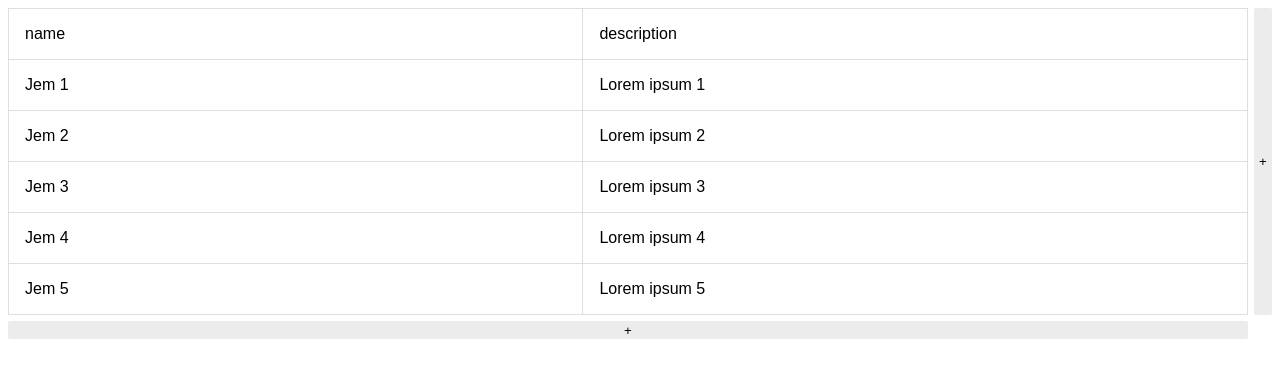
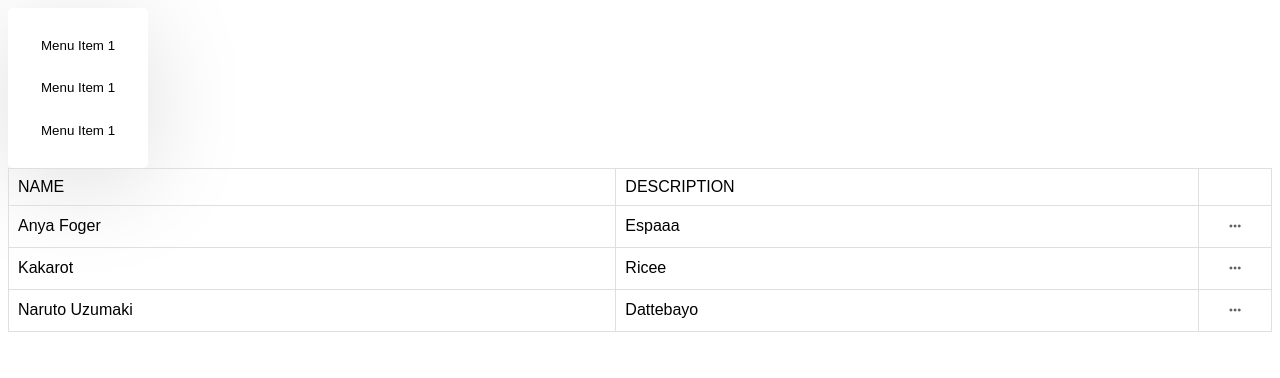
Before and after one commit to joannapuno/data-table, a React (Vite) app: page / in a window 1280 px wide. Shown: the top 378 px of the page. Built offline with nearby package versions, Linux system fonts and the light colour scheme.

Commit message:
new table

```diff
--- a/index.html
+++ b/index.html
@@ -5,6 +5,10 @@
     <link rel="icon" type="image/svg+xml" href="/vite.svg" />
     <meta name="viewport" content="width=device-width, initial-scale=1.0" />
     <title>Sweet Duckling</title>
+    <script
+      src="https://kit.fontawesome.com/ea96fd9287.js"
+      crossorigin="anonymous"
+    ></script>
   </head>
   <body>
     <div id="root"></div>
--- a/src/App.tsx
+++ b/src/App.tsx
@@ -1,64 +1,26 @@
-import { useState } from 'react'
-// import reactLogo from './assets/react.svg'
-import SmartTable from './components/SmartTable/SmartTable'
+import Table from "./components/Table";
 import './styles/app.scss'
 
-interface LooseObject {
-  [key: string]: any
-}
-
-const defRows: LooseObject[] = [
+type Row = { [key: string]: string | number };
+const dummyData: Row[] = [
   {
-    name: 'Jem 1',
-    description: 'Lorem ipsum 1',
+    name: "Anya Foger",
+    description: "Espaaa"
   },
   {
-    name: 'Jem 2',
-    description: 'Lorem ipsum 2'
+    name: "Kakarot",
+    description: "Ricee"
   },
   {
-    name: 'Jem 3',
-    description: 'Lorem ipsum 3',
-  },
-  {
-    name: 'Jem 4',
-    description: 'Lorem ipsum 4',
-  },
-  {
-    name: 'Jem 5',
-    description: 'Lorem ipsum 5',
-  },
-]
-const columnKeys:string[] = Object.keys(Object.assign({}, ...defRows));
+    name: "Naruto Uzumaki",
+    description: "Dattebayo"
+  }
+];
 
-const defColumns: LooseObject[] = columnKeys.map(key => {
-  return {
-    field: key,
-    headerName: key
-  }
-})
-
-function App() {
-  const [rows, setRows] = useState(defRows)
-  const [columns, setColumns] = useState(defColumns)
-
-  function handleAddRow(){
-    console.log('row!')
-  }
-
-  function handleAddColumn(){
-    setRows([])
-  }
-
+export default function App() {
   return (
     <div className="App">
-      <SmartTable
-        columns={columns}
-        rows={rows}
-        addColumn={handleAddColumn}
-        addRow={handleAddRow} />
+      <Table dataSet={dummyData} />
     </div>
-  )
+  );
 }
-
-export default App
--- /dev/null
+++ b/src/components/Menu.tsx
@@ -0,0 +1,11 @@
+import '../styles/components/_menu.scss'
+
+export default function Menu() {
+    return (
+        <div className="sd-menu" role="menu">
+            <button className="sd-menu-item">Menu Item 1</button>
+            <button className="sd-menu-item">Menu Item 1</button>
+            <button className="sd-menu-item">Menu Item 1</button>
+        </div>
+    )
+}
--- a/src/components/SmartTable/SmartTable.tsx
+++ /dev/null
@@ -1,67 +0,0 @@
-import { MouseEventHandler } from 'react';
-import '../../styles/components/smart-table.scss';
-
-interface StringMap { [key: string]: string | number }
-
-type Props = {
-  columns?: StringMap[],
-  rows?: StringMap[],
-  addColumn: MouseEventHandler,
-  addRow: MouseEventHandler
-}
-
-function SmartTable(props: Props) {
-  const getRowKeys = (row: StringMap):string[] => {
-    return Object.keys(row)
-  }
-
-  const headers = props.columns?.map((col, index) => {
-    return (
-      <th key={index}>
-        <div className="sd-table-header">
-          {col.headerName}
-        </div>
-      </th>
-    )
-  })
-
-  const rowCells = (row: StringMap) => {
-    return getRowKeys(row).map((field, index) => {
-      return (
-        <td key={index}>
-          <div className="sd-table-cell">{row[field]}</div>
-        </td>
-      )
-    })
-  }
-
-  const columnTrs = props.rows?.map((row, index) => {
-    return (
-      <tr key={index}>
-        {rowCells(row)}
-      </tr>
-    )
-  })
-
-
-
-  return (
-    <div className="sd-table">
-      <table>
-        <thead>
-          <tr>
-            {headers}
-          </tr>
-        </thead>
-        <tbody>
-          {columnTrs}
-        </tbody>
-      </table>
-
-      <button className="sd-table__add-column" onClick={props.addColumn}>+</button>
-      <button className="sd-table__add-row" onClick={props.addRow}>+</button>
-    </div>
-  )
-}
-
-export default SmartTable
--- /dev/null
+++ b/src/components/Table.tsx
@@ -0,0 +1,77 @@
+import { useState } from "react";
+import Menu from "./Menu"
+import "../styles/components/table.scss";
+
+type Column = {
+  field: string;
+  headerName: string;
+};
+
+type Row = { [key: string]: string | number };
+
+interface Props {
+  dataSet: Row[];
+}
+
+export default function Table(props: Props) {
+  const [colKeys] = useState(() =>
+    Object.keys(Object.assign({}, ...props.dataSet))
+  );
+
+  const [rows] = useState(props.dataSet);
+
+  const columns: Column[] = colKeys.map((colKey) => {
+    return {
+      field: colKey,
+      headerName: colKey.toUpperCase() //TODO:
+    };
+  });
+
+  const headerEls = columns.map((header, colIndex) => {
+    return (
+      <th key={`${header}__${colIndex}`}>
+        <div className="sd-table--header">{header.headerName}</div>
+      </th>
+    );
+  });
+
+  const rowEls = rows.map((row, rowIndex) => {
+    return (
+      <tr key={`sd-table-row sd-table-row--${rowIndex}`}>
+        {columns.map((col, colIndex) => {
+          return (
+            <td key={colIndex}>
+              <div className="sd-table--cell">{row[col.field]}</div>
+            </td>
+          );
+        })}
+
+        {/* MENU */}
+        <td className="sd-table--menu">
+          <div className="sd-table--cell">
+            <button className="sd-button sd-button--transparent">
+              <span className="sd-icon fa-solid fa-ellipsis-h"></span>
+            </button>
+          </div>
+        </td>
+      </tr>
+    );
+  });
+
+  return (
+    <div className="sd-table">
+      <Menu />
+      <table>
+        <thead>
+          <tr>
+            {headerEls}
+
+            {/* MENU */}
+            <th className="sd-table--menu"></th>
+          </tr>
+        </thead>
+        <tbody>{rowEls}</tbody>
+      </table>
+    </div>
+  );
+}
--- a/src/styles/components/_button.scss
+++ b/src/styles/components/_button.scss
@@ -1,8 +1,26 @@
 @use '../shared/variables' as *;
 
 .sd-button {
+    padding: 0.25rem 0.5rem;
+    border-radius: 5px;
+
     &--neutral {
         background-color: $neutral-100;
         border-color: $neutral-100;
     }
+
+    &--transparent {
+        background-color: transparent;
+        border-color: transparent;
+
+        &:hover {
+            background-color: $neutral-50;
+            border-color: $neutral-50;
+        }
+    }
+
+    .sd-icon {
+        color: $neutral-800;
+        fill: $neutral-800;
+    }
 }
--- /dev/null
+++ b/src/styles/components/_menu.scss
@@ -0,0 +1,19 @@
+@use '../shared/variables' as *;
+
+.sd-menu {
+    background-color: $white;
+    padding: 1rem;
+    display: flex;
+    flex-direction: column;
+    box-shadow: 0px 15px 101px #00000021;
+    max-width: fit-content;
+    border-radius: 5px;
+
+    &-item {
+        padding: 0.8rem 1rem;
+        border-radius: 5px;
+        &:hover {
+            background-color: $neutral-50;
+        }
+    }
+}
--- a/src/styles/components/smart-table.scss
+++ /dev/null
@@ -1,62 +0,0 @@
-
-@use '../shared/variables' as *;
-$buttonDepth: 1.5rem;
-
-.sd-table {
-    display: flex;
-    position: relative;
-
-    table {
-        width: 100%;
-        border-collapse: collapse;
-        margin-right: $buttonDepth;
-        margin-bottom: $buttonDepth;
-
-        td, th {
-            padding: 0;
-            border: 1px solid $neutral-200;
-            text-align: left;
-            font-weight: normal;
-        }
-
-        td {
-            display: table-cell;
-            color: inherit;
-            fill: inherit;
-            min-width: 120px;
-            max-width: 240px;
-            min-height: 32px;
-        }
-    }
-    &-header,
-    &-cell {
-        padding: 1rem;
-    }
-
-    &__add-column {
-        width: 1rem;
-        height: calc(100% - #{$buttonDepth});
-        top: 0;
-        right: 0;
-    }
-    &__add-row {
-        height: 1rem;
-        width: calc(100% - #{$buttonDepth});
-        bottom: 0;
-    }
-    &__add-column,
-    &__add-row {
-        display: flex;
-        align-items: center;
-        justify-content: center;
-        background-color: $neutral-100;
-        padding: 0.5rem;
-        border-radius: 2px;
-        position: absolute;
-    }
-
-    // &__options {
-    //     padding: 1rem;
-    //     background-color: $neutral-50;
-    // }
-}
--- /dev/null
+++ b/src/styles/components/table.scss
@@ -0,0 +1,36 @@
+@use '../shared/variables' as *;
+@use '../components/button' as *;
+
+.sd-table {
+    $parent: &;
+    table {
+      border-collapse: collapse;
+      width: 100%;
+    }
+
+    td, th {
+      border: 1px solid;
+      border-color: $neutral-200;
+      text-align: left;
+
+      &#{$parent}--menu {
+        padding: 0;
+        max-width: 1rem;
+
+        #{$parent}--cell {
+            display: flex;
+            justify-content: center;
+            align-items: center;
+        }
+      }
+    }
+
+    th {
+        font-weight: normal;
+    }
+
+    &--cell,
+    &--header {
+      padding: 0.5rem;
+    }
+  }
```
Also changed, not shown: src/components/Button.tsx (added).
